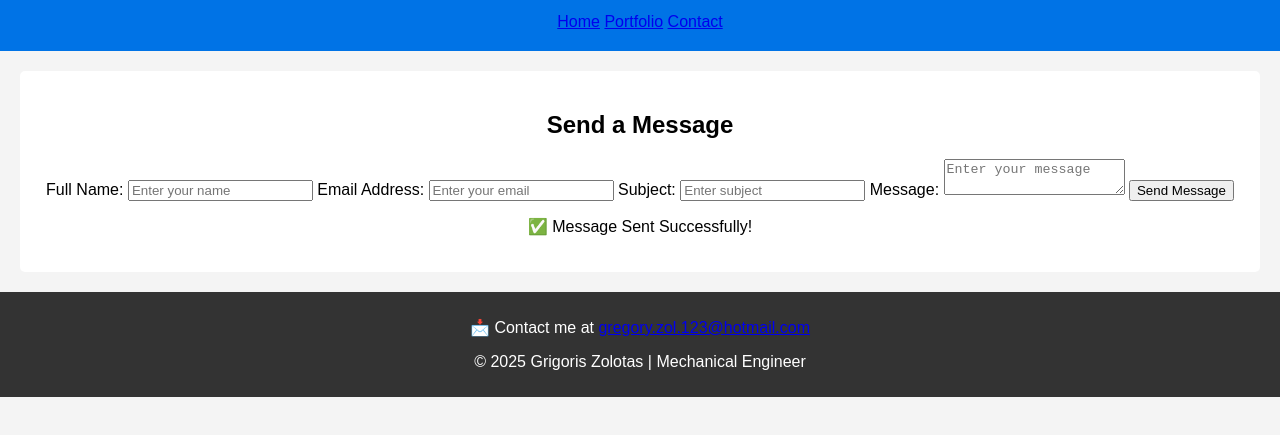
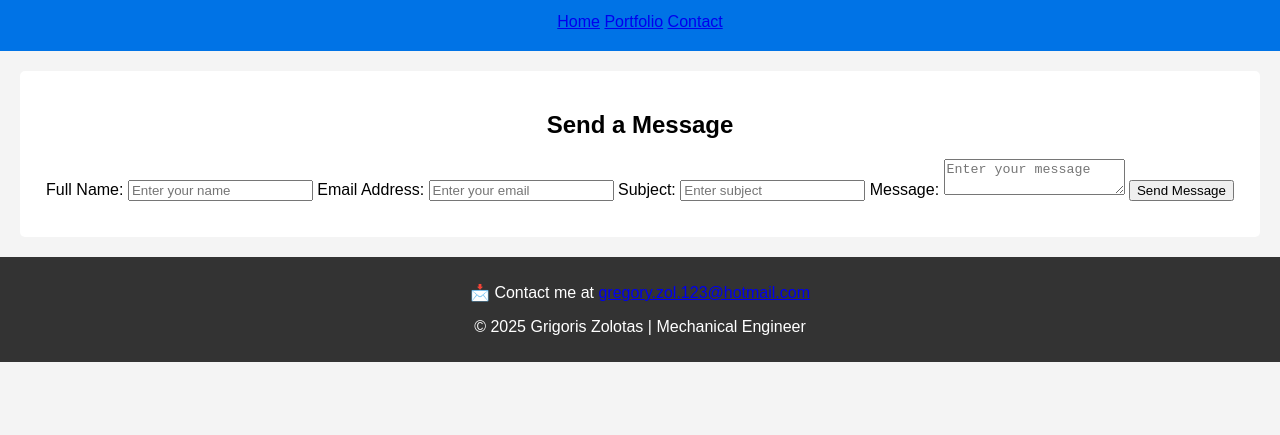
Before and after one commit to marasiwtis/your-username.github.io, a plain HTML site: page contact.html in a window 1280 px wide. Shown: the part 121-556 px from the top of the page. Drawn offline with Linux system fonts and the light colour scheme.

Commit message:
Update contact.html

```diff
--- a/contact.html
+++ b/contact.html
@@ -35,7 +35,8 @@
             <button type="submit">Send Message</button>
         </form>
 
-        <p id="form-message" class="hidden">✅ Message Sent Successfully!</p>
+        <p id="form-message" class="hidden"></p>
+
     </section>
 
     <footer>
```
